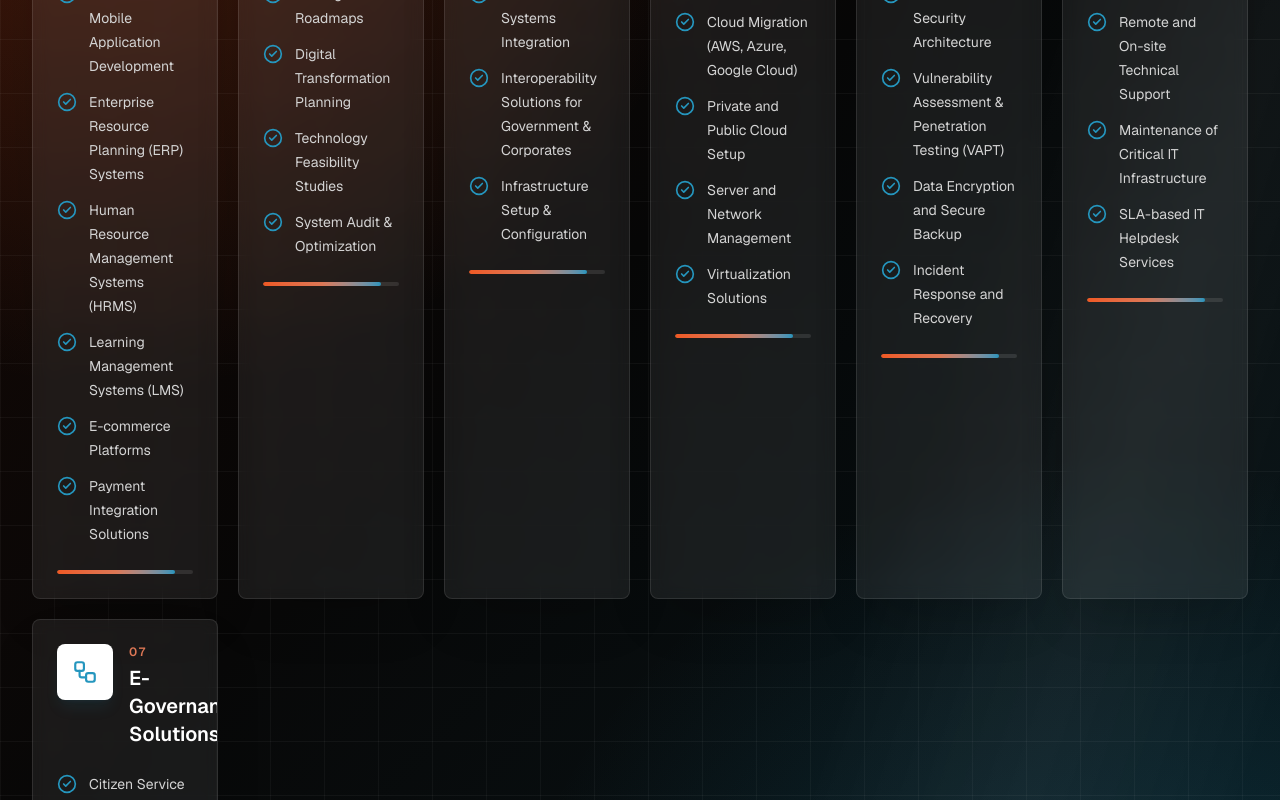
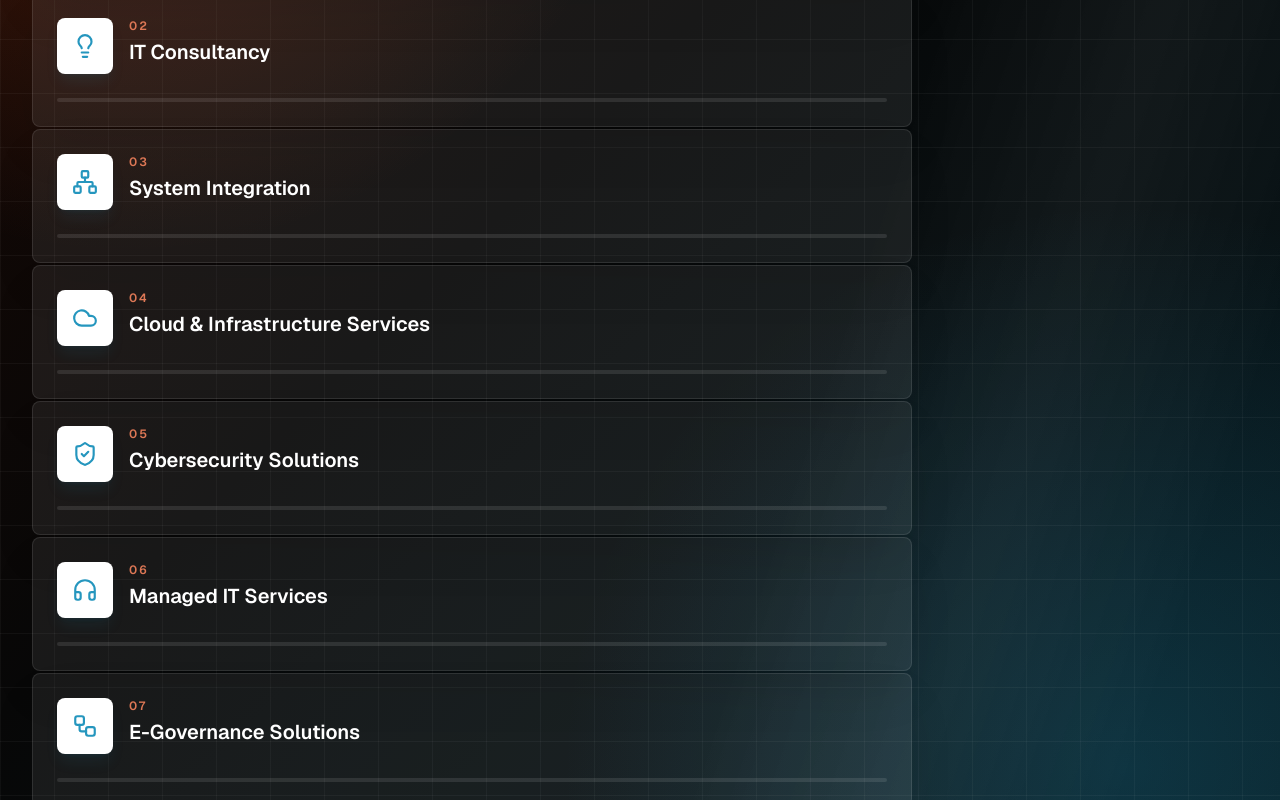
Before and after one commit to MinhazMinu/agrani_website, a Next.js app: page /services in a window 1280 px wide. Shown: the part 1220-2020 px from the top of the page. Built offline with nearby package versions, Linux system fonts and the light colour scheme.

Commit message:
change card design v1

```diff
--- a/src/app/globals.css
+++ b/src/app/globals.css
@@ -980,6 +980,43 @@ a {
   animation: service-meter 4.2s ease-in-out infinite;
 }
 
+.service-stack-stage {
+  display: grid;
+  gap: 1.25rem;
+}
+
+.service-stack-item {
+  animation: service-card-rise 700ms both;
+}
+
+.service-stack-item-1 {
+  animation-delay: 80ms;
+}
+
+.service-stack-item-2 {
+  animation-delay: 180ms;
+}
+
+.service-stack-item-3 {
+  animation-delay: 280ms;
+}
+
+.service-stack-item-4 {
+  animation-delay: 380ms;
+}
+
+.service-stack-item-5 {
+  animation-delay: 480ms;
+}
+
+.service-stack-item-6 {
+  animation-delay: 580ms;
+}
+
+.service-stack-item-7 {
+  animation-delay: 680ms;
+}
+
 .services-grid-section {
   background:
     radial-gradient(circle at 10% 12%, rgba(241, 90, 36, 0.24), transparent 30%),
@@ -1022,3 +1059,142 @@ a {
     opacity: 1;
   }
 }
+
+@keyframes service-card-rise {
+  from {
+    opacity: 0;
+    transform: translateY(28px);
+  }
+
+  to {
+    opacity: 1;
+    transform: translateY(0);
+  }
+}
+
+@media (min-width: 1024px) {
+  .service-stack-stage {
+    position: relative;
+    display: grid;
+    max-width: 880px;
+    perspective: 1200px;
+  }
+
+  .service-stack-item {
+    --stack-z: 1;
+    position: relative;
+    margin-top: -18px;
+    z-index: var(--stack-z);
+    transform: translateY(0);
+    transition:
+      filter 260ms ease,
+      opacity 260ms ease,
+      transform 260ms ease,
+      z-index 0ms linear 260ms;
+  }
+
+  .service-stack-item:first-child {
+    margin-top: 0;
+  }
+
+  .service-stack-item-1 {
+    --stack-z: 1;
+  }
+
+  .service-stack-item-2 {
+    --stack-z: 2;
+  }
+
+  .service-stack-item-3 {
+    --stack-z: 3;
+  }
+
+  .service-stack-item-4 {
+    --stack-z: 4;
+  }
+
+  .service-stack-item-5 {
+    --stack-z: 5;
+  }
+
+  .service-stack-item-6 {
+    --stack-z: 6;
+  }
+
+  .service-stack-item-7 {
+    --stack-z: 7;
+  }
+
+  .service-stack-item .service-detail-card {
+    min-height: 132px;
+    transition:
+      background 260ms ease,
+      border-color 260ms ease,
+      box-shadow 260ms ease,
+      min-height 320ms ease;
+  }
+
+  .service-stack-item .service-detail-card ul,
+  .service-stack-item .service-detail-card .service-meter {
+    max-height: 0;
+    opacity: 0;
+    overflow: hidden;
+    transition:
+      max-height 320ms ease,
+      opacity 220ms ease,
+      margin-top 320ms ease;
+  }
+
+  .service-stack-item .service-detail-card ul {
+    margin-top: 0;
+  }
+
+  .service-stack-item .service-detail-card > div:last-child {
+    margin-top: 0;
+  }
+
+  .service-stack-stage:hover .service-stack-item {
+    filter: saturate(0.75);
+    opacity: 0.62;
+  }
+
+  .service-stack-stage .service-stack-item:hover {
+    filter: none;
+    opacity: 1;
+    transform: translateX(28px) scale(1.015);
+    transition:
+      filter 220ms ease,
+      opacity 220ms ease,
+      transform 220ms ease;
+    z-index: 40;
+  }
+
+  .service-stack-stage .service-stack-item:hover .service-detail-card {
+    min-height: 320px;
+  }
+
+  .service-stack-stage .service-stack-item:hover .service-detail-card ul {
+    margin-top: 1.5rem;
+    max-height: 460px;
+    opacity: 1;
+  }
+
+  .service-stack-stage .service-stack-item:hover .service-detail-card .service-meter {
+    margin-top: 1.5rem;
+    max-height: 1rem;
+    opacity: 1;
+  }
+
+  .service-stack-stage .service-stack-item:hover .service-detail-card {
+    border-color: rgba(241, 90, 36, 0.55);
+    box-shadow:
+      0 34px 90px rgba(0, 0, 0, 0.42),
+      0 0 46px rgba(37, 150, 190, 0.16);
+  }
+}
+
+@media (min-width: 1024px) and (max-width: 1279px) {
+  .service-stack-stage {
+    max-width: 760px;
+  }
+}
--- a/src/app/services/page.tsx
+++ b/src/app/services/page.tsx
@@ -62,13 +62,12 @@ export default function ServicesPage() {
                 Each service line is structured for practical delivery across strategy, implementation, support, and continuous improvement.
               </p>
             </Reveal>
-            <div className="mt-10 grid gap-5 lg:grid-cols-6">
+            <div className="service-stack-stage mt-10">
               {serviceDetails.map((service, index) => {
                 const Icon = service.icon;
-                const featured = index === 0 || index === 6;
                 return (
-                  <Reveal key={service.title} delay={index * 0.04}>
-                    <article className={`service-detail-card group relative h-full overflow-hidden rounded-lg border border-white/10 bg-white/[0.07] p-6 shadow-2xl shadow-black/20 backdrop-blur transition hover:-translate-y-1 hover:border-brand-orange/45 hover:bg-white/[0.1] ${featured ? "lg:col-span-3" : "lg:col-span-2"}`}>
+                  <Reveal key={service.title} delay={index * 0.04} className={`service-stack-item service-stack-item-${index + 1}`}>
+                    <article className="service-detail-card group relative h-full overflow-hidden rounded-lg border border-white/10 bg-white/[0.07] p-6 shadow-2xl shadow-black/20 backdrop-blur transition hover:border-brand-orange/45 hover:bg-white/[0.1]">
                       <div className="relative flex items-start gap-4">
                         <span className="inline-flex h-14 w-14 shrink-0 items-center justify-center rounded-lg bg-white text-brand-cyan shadow-lg shadow-brand-cyan/10 transition group-hover:bg-brand-orange group-hover:text-white">
                           <Icon size={26} />
```
